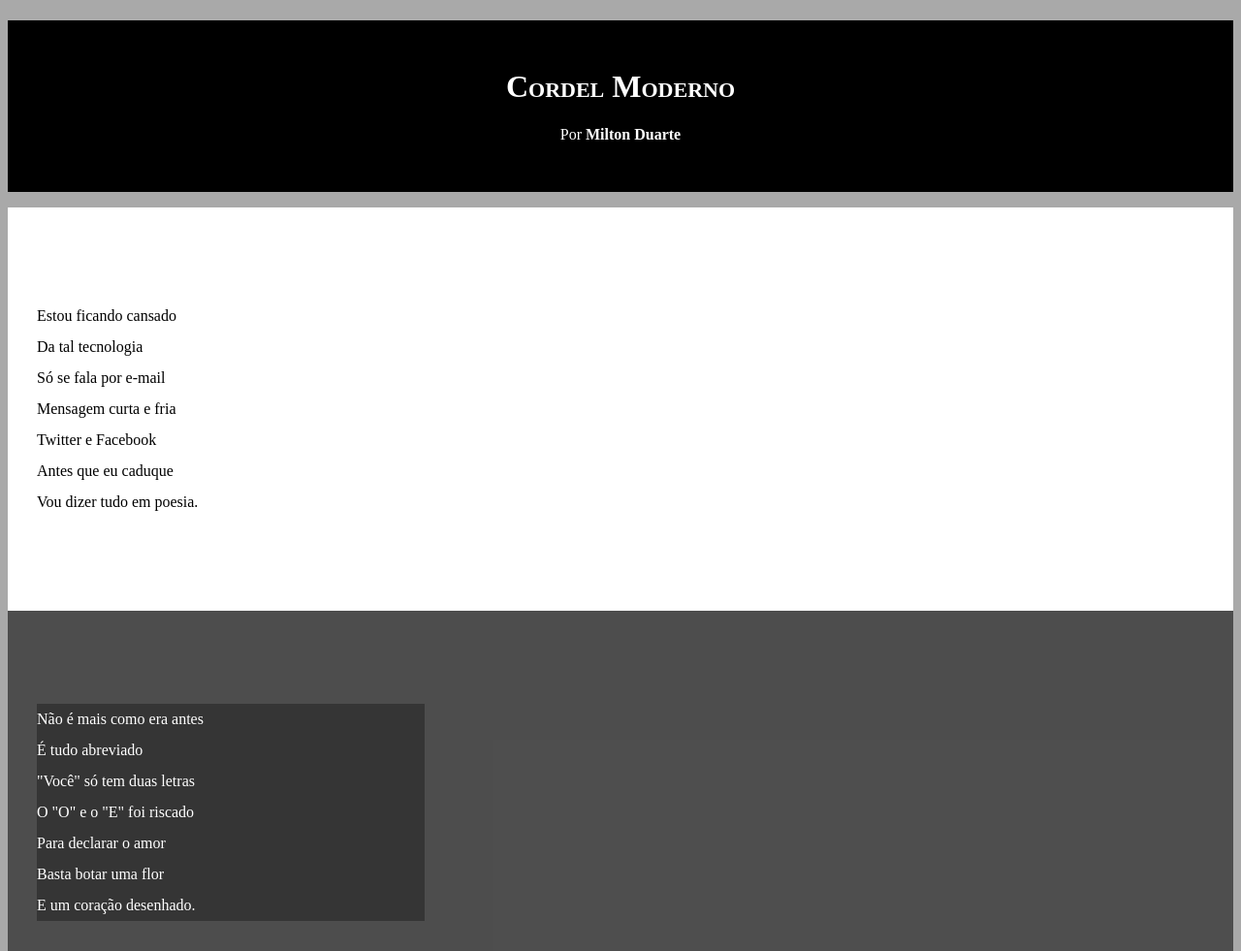
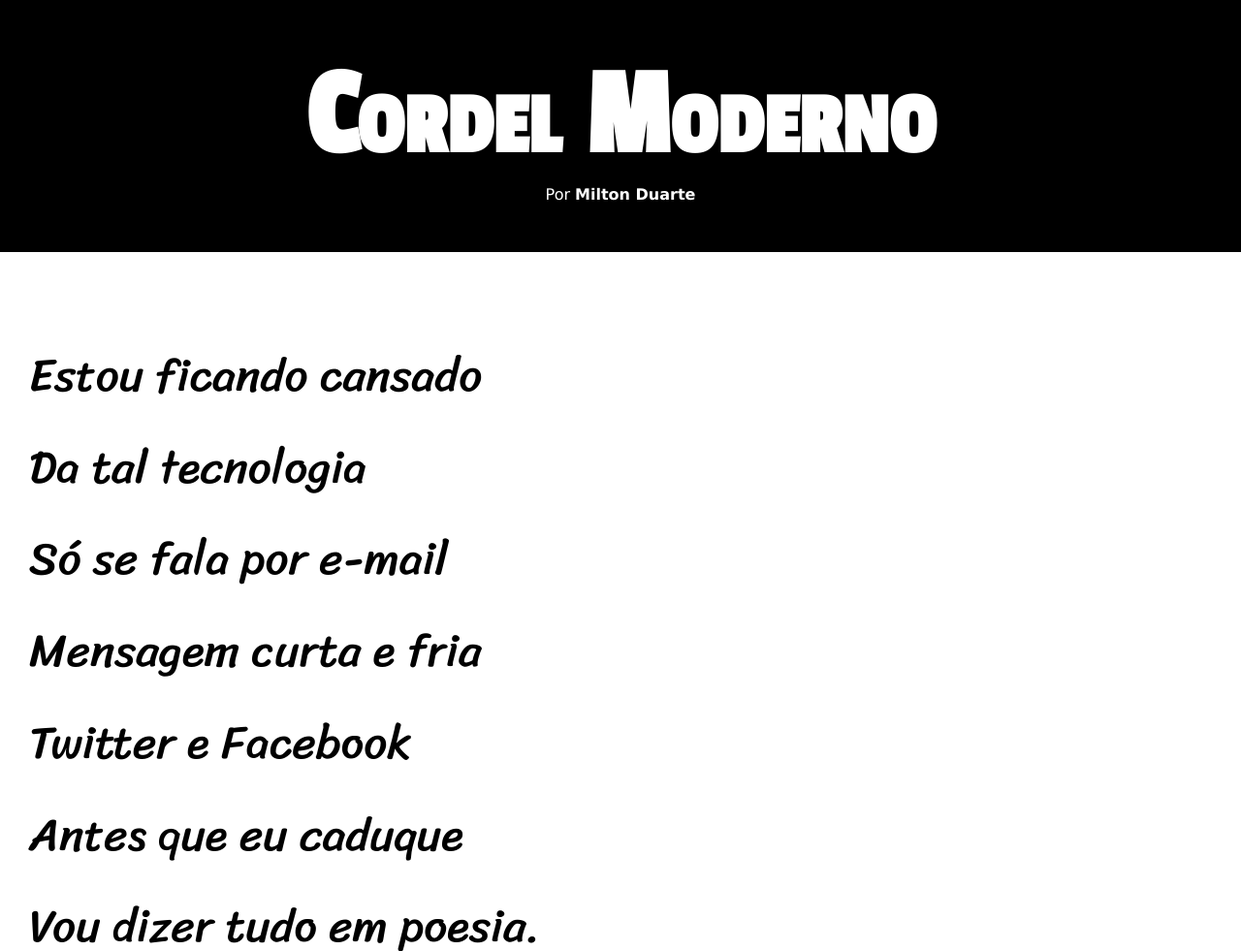
Before and after one commit to GabrielSchroder/html-css, a plain HTML site: page desafios/d012/index.html in a window 1280 px wide. Shown: the top 981 px of the page at 97% size. Drawn offline with Linux system fonts and the light colour scheme.

Commit message:
atualização de estilos

```diff
--- a/desafios/d012/estilo/style.css
+++ b/desafios/d012/estilo/style.css
@@ -1,4 +1,14 @@
-@charset "UTF-8"
+@charset "UTF-8";
+
+@import url('https://fonts.googleapis.com/css2?family=Passion+One&family=Sriracha&display=swap');
+
+@import url('https://fonts.googleapis.com/css2?family=Sriracha&display=swap');
+
+:root {
+    --font1: Verdana, Geneva, Tahoma, sans,serif;
+    --font2:'Passion One', sans-serif;
+    --font3:'Sriracha', cursive;
+}
 
 * {
     margin: 0px;
@@ -8,6 +18,7 @@
 html, body {
     min-height: 100vh;
     background-color: darkgrey;
+    font-family: var(--font1);
 }
 
 header {
@@ -19,6 +30,8 @@ header {
 header h1 {
     padding-top: 50px;
     font-variant: small-caps;
+    font-family: var(--font2);
+    font-size: 10vw;
 }
 
 header p {
@@ -40,6 +53,8 @@ section {
     padding-bottom: 10vh;
     line-height: 2em;
     padding-left: 30px;
+    font-family: var(--font3);
+    font-size: 3.7vw;
 }
 
 section.normal {
@@ -53,7 +68,8 @@ section.imagem {
 }
 
 section.imagem > p {
-    width: 400px;
+    display: inline-block;
+    padding: 25px;
     background-color: rgba(0, 0, 0, 0.308);
 }
 
```
